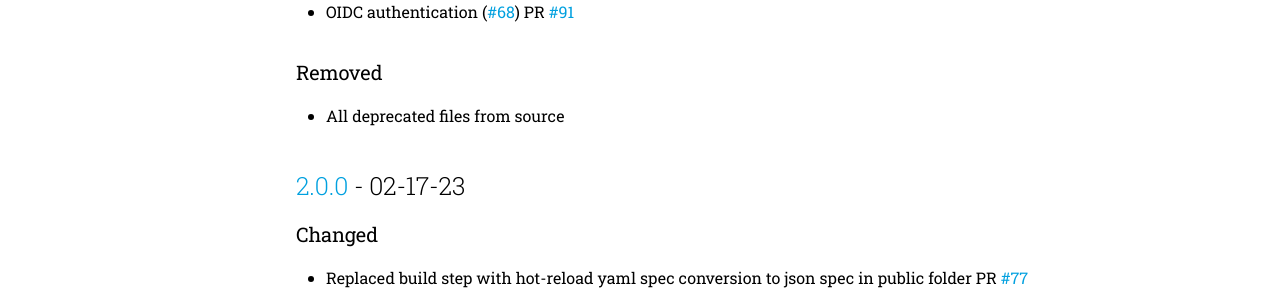
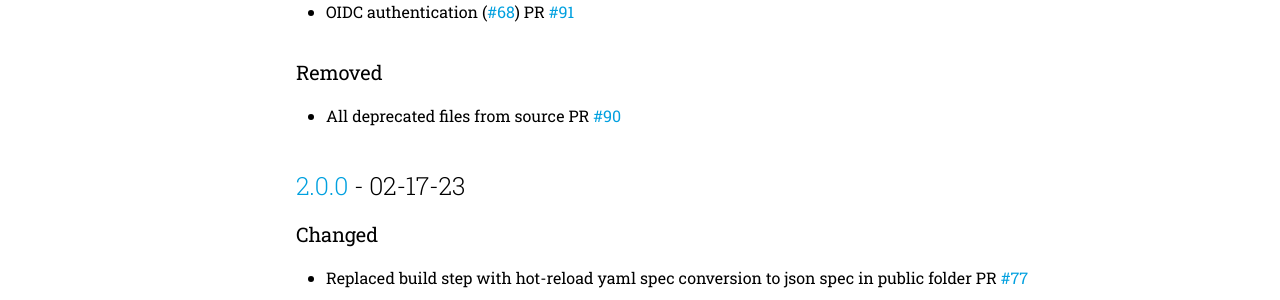
Before and after one commit to datajoint/sci-viz, an MkDocs documentation site: the page built from docs/src/changelog.md, in a window 1280 px wide and 900 px high. Shown: the part 372-672 px from the top of the window. Built offline with MkDocs 1.6.1 and Material for MkDocs 9.7.7, drawn with Linux system fonts in a browser that asks for light colours; comment, search, counter and statistics services are not loaded; the version menu is left out.

Commit message:
changlog

```diff
--- a/docs/src/changelog.md
+++ b/docs/src/changelog.md
@@ -10,7 +10,7 @@ Observes [Semantic Versioning](https://semver.org/spec/v2.0.0.html) standard and
 
 ### Removed
 
-- All deprecated files from source
+- All deprecated files from source PR [#90](https://github.com/datajoint/sci-viz/pull/90)
 
 ## [2.0.0] - 02-17-23
 
```
